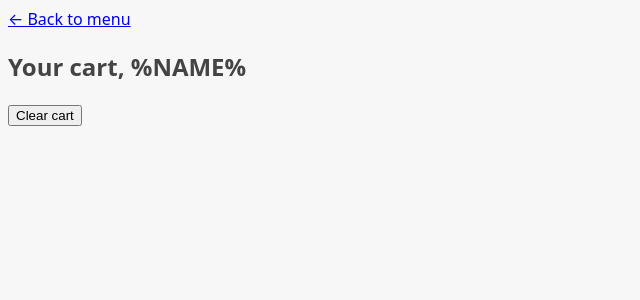
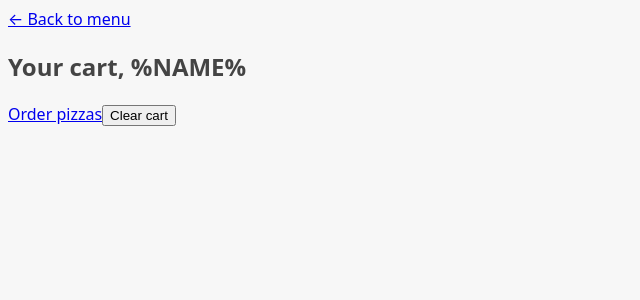
Before and after one commit to Gbangbolaoluwagbemiga/pizza, a React (Vite) app: page /cart in a window 1280 px wide. Shown: the top 300 px of the page, without its empty margins (0-640 px from the left). Built offline with nearby package versions, Linux system fonts and the light colour scheme.

Commit message:
Router implementation

```diff
--- a/src/App.jsx
+++ b/src/App.jsx
@@ -20,7 +20,7 @@ const router = createBrowserRouter([
     element: <Cart />,
   },
   {
-    path: '/order',
+    path: '/order/:orderId:',
     element: <Order />,
   },
   {
--- a/src/features/cart/Cart.jsx
+++ b/src/features/cart/Cart.jsx
@@ -29,13 +29,12 @@ function Cart() {
 
   return (
     <div>
-      {/* <NavLink */}
       <Link to="/menu">&larr; Back to menu</Link>
 
       <h2>Your cart, %NAME%</h2>
 
       <div>
-        {/* <Link to="/order/new">Order pizzas</Link> */}
+        <Link to="/order/new">Order pizzas</Link>
         <button>Clear cart</button>
       </div>
     </div>
```
